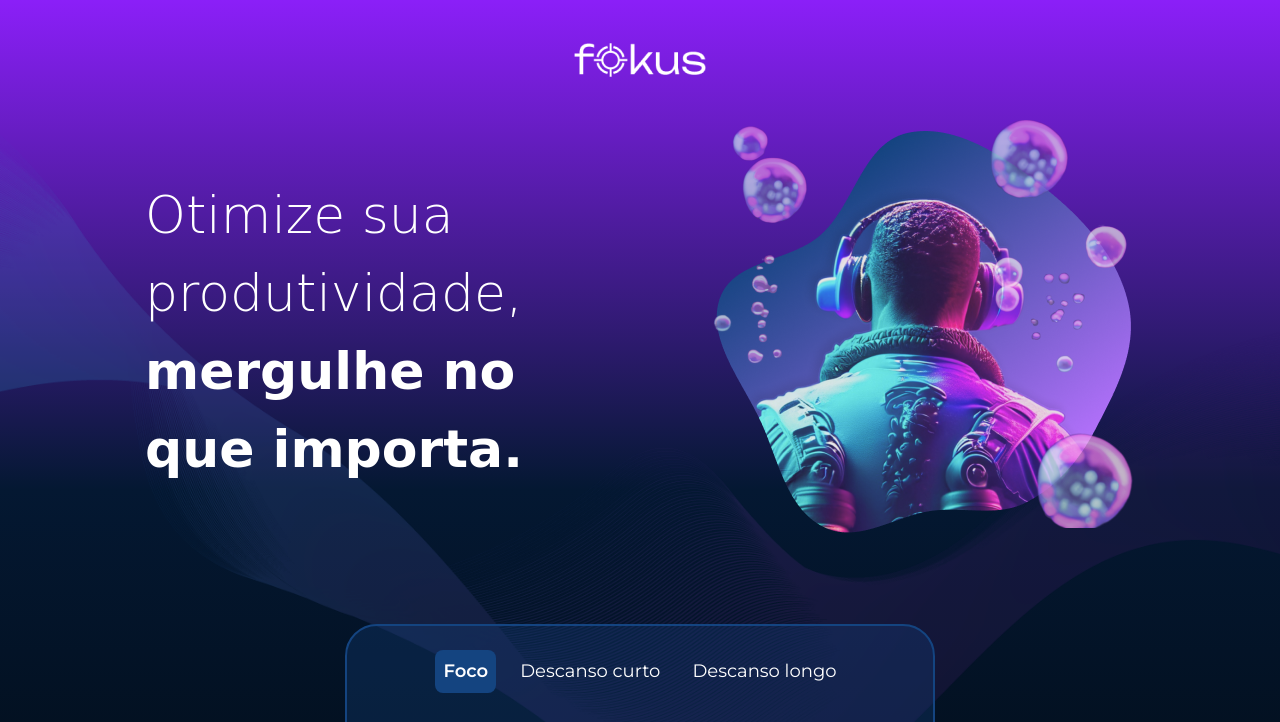
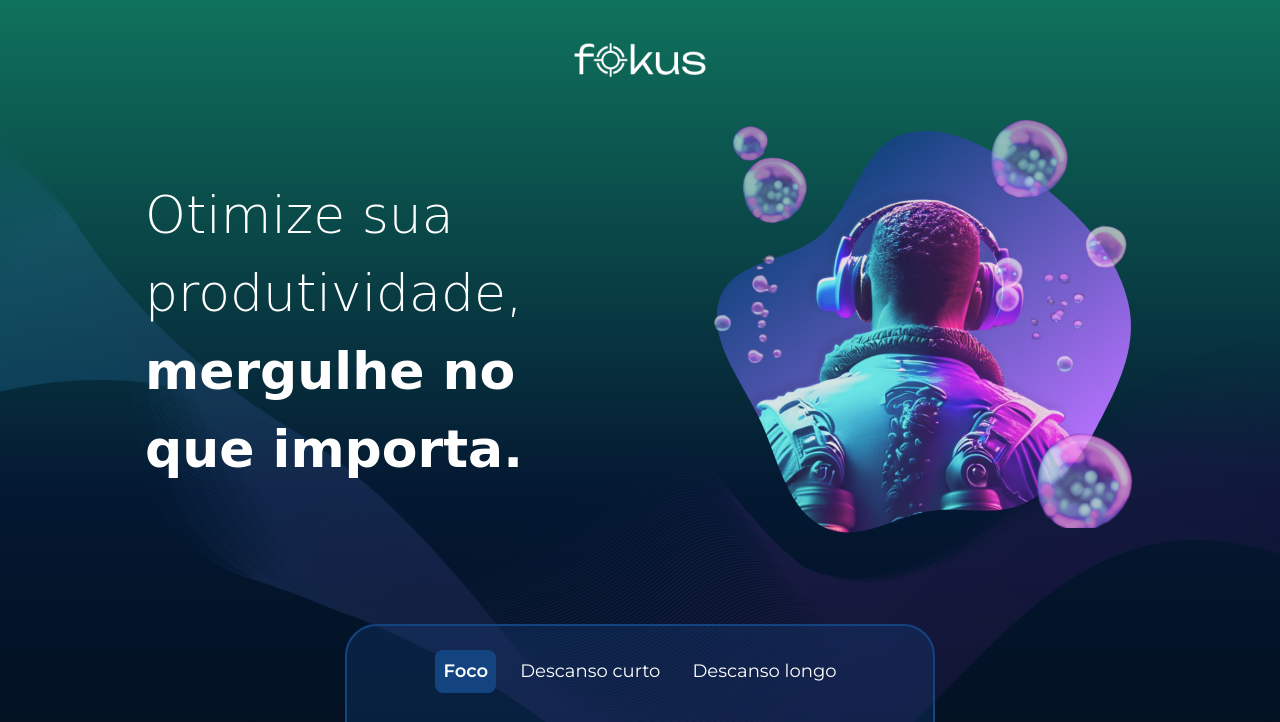
Before and after one commit to Iago-Lourenco-Pereira/fokus, a plain HTML site: page fokus/index.html in a window 1280 px wide. Both pictures are taken after a click on the button "Descanso curto". Shown: the top 722 px of the page. Drawn offline with nearby package versions, Linux system fonts and the light colour scheme; a web font is replaced by a local one.

Commit message:
adiciona javascript

```diff
--- a/fokus/index.html
+++ b/fokus/index.html
@@ -15,13 +15,14 @@
         href="https://fonts.googleapis.com/css2?family=Montserrat:ital,wght@0,100;0,200;0,300;0,400;0,500;0,600;0,700;0,800;0,900;1,100;1,200;1,300;1,400;1,500;1,600;1,700;1,800;1,900&family=Prata&family=Unbounded:wght@200;300;400;500;600;700;800;900&display=swap"
         rel="stylesheet">
     <link rel="stylesheet" href="./styles.css">
+    <script src="script.js" defer></script>
 </head>
 
 <body>
     <main class="app">
         <header class="app__header">
             <figure class="app__logo-figure">
-                <img class="app__logo-image" src="/imagens/logo.png" alt="">
+                <img class="app__logo-image" src="imagens/logo.png" alt="">
             </figure>
         </header>
         <section class="app__section-banner-container">
@@ -30,7 +31,7 @@
                 <strong class="app__title-strong">mergulhe no que importa.</strong>
             </h1>
             <figure class="app__image-figure">
-                <img class="app__image" src="/imagens/foco.png" alt="">
+                <img class="app__image" src="imagens/foco.png" alt="">
             </figure>
         </section>
         <section class="app__section-card-container">
@@ -62,7 +63,7 @@
                 </ul>
                 <div class="app__card-primary-button-wrapper">
                     <button id="start-pause" class="app__card-primary-button">
-                        <img class="app__card-primary-butto-icon" src="/imagens/play_arrow.png" alt="">
+                        <img class="app__card-primary-butto-icon" src="imagens/play_arrow.png" alt="">
                         <span>Começar</span>
                     </button>
                 </div>
@@ -74,6 +75,7 @@
                 Projeto fictício e sem fins comerciais. Imagens geradas por IA no Adobe Firefly.Desenvolvido por Alura.
             </p>
         </footer>
+
     </main>
 
 </body>
--- /dev/null
+++ b/fokus/script.js
@@ -0,0 +1,13 @@
+const html = document.querySelector('html');
+const focoBt = document.querySelector('.app__card-button--foco');
+const curtoBt = document.querySelector('.app__card-button--curto');
+
+focoBt.addEventListener("click", () =>{
+    console.log("botão foco clicado");
+    html.setAttribute('data-contexto','foco');
+});
+
+curtoBt.addEventListener("click", () =>{
+    console.log("botão curto clicado");
+    html.setAttribute('data-contexto','descanso-curto');
+});
--- a/fokus/styles.css
+++ b/fokus/styles.css
@@ -32,7 +32,7 @@ html {
 
 body {
     min-height: 100vh;
-    background: url("/imagens/pattern.png");
+    background: url("imagens/pattern.png");
     background-size: cover;
     background-repeat: no-repeat;
 }
```
